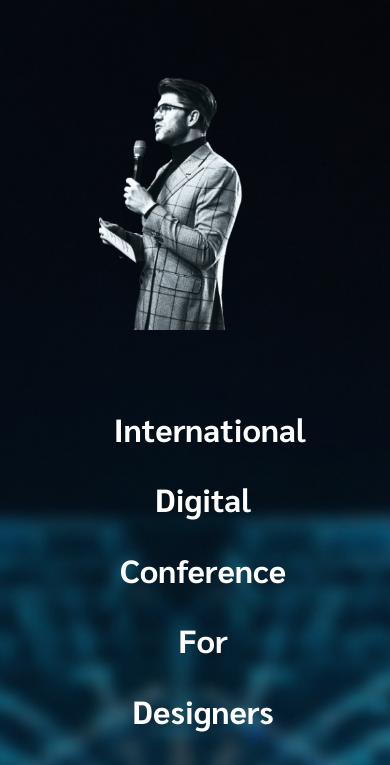
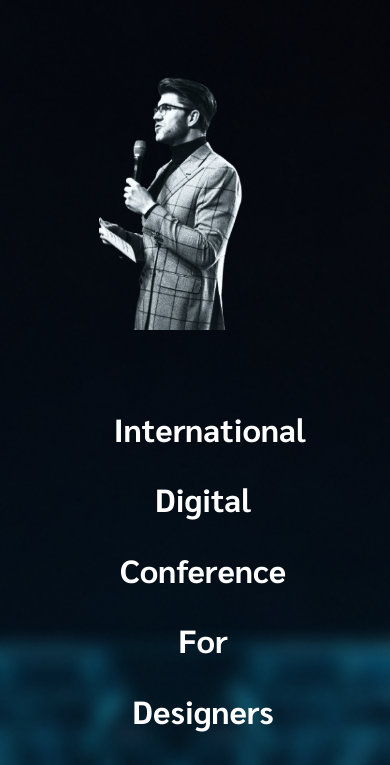
Before and after one commit to mojtaba-jsx/Event-Managment-, a plain HTML site: page index.html in a window 390 px wide. Shown: the part 70-835 px from the top of the page. Drawn offline with Linux system fonts and the light colour scheme.

Commit message:
add some change

```diff
--- a/css/responsive.css
+++ b/css/responsive.css
@@ -250,6 +250,9 @@
     .tickets__card:nth-child(2){
         margin-top: -4rem;
     }
+    .header{
+        height: 80rem;
+    }
 }
 
 @media screen and (max-width: 576px) {
@@ -299,6 +302,10 @@
         margin-left: 2rem;
         margin-right: 2rem;
     }
+    .header{
+        height: 114rem;
+    }
+
 }
 
 @media screen and (max-width: 370px) {
```
